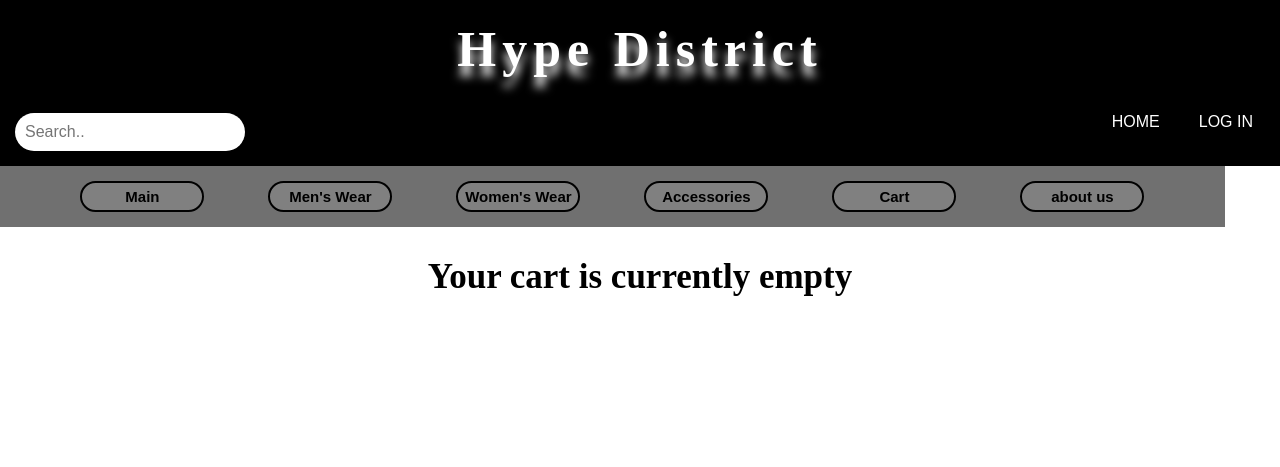
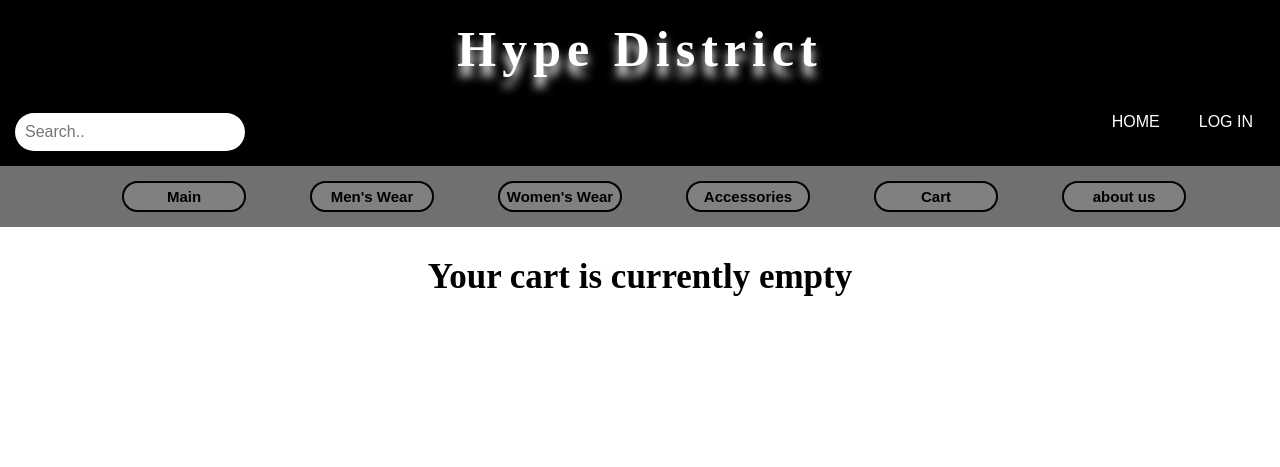
Before and after one commit to supclarence/Hype-Distric, a PHP site: page /cart.html in a window 1280 px wide. Shown: the top 467 px of the page. Run offline with PHP 8.4, Linux system fonts and the light colour scheme.

Commit message:
Update pages-style.css

```diff
--- a/pages-style.css
+++ b/pages-style.css
@@ -108,7 +108,7 @@ nav{
     padding:14px;
     position:sticky;
     top:0px;
-    width:93.5vw;
+    width:100vw;
     z-index:1;
     overflow-x:hidden;
 }
```
